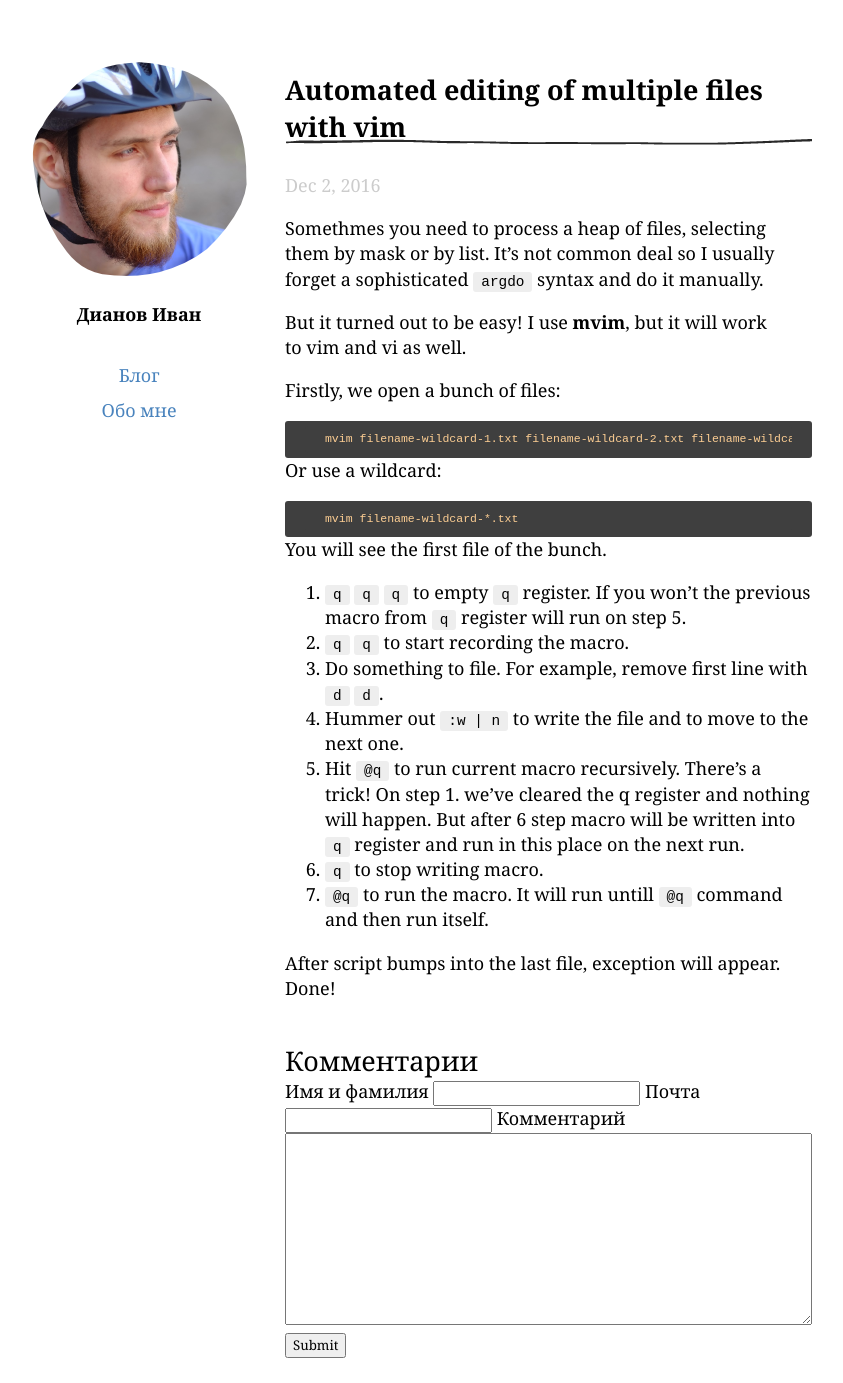
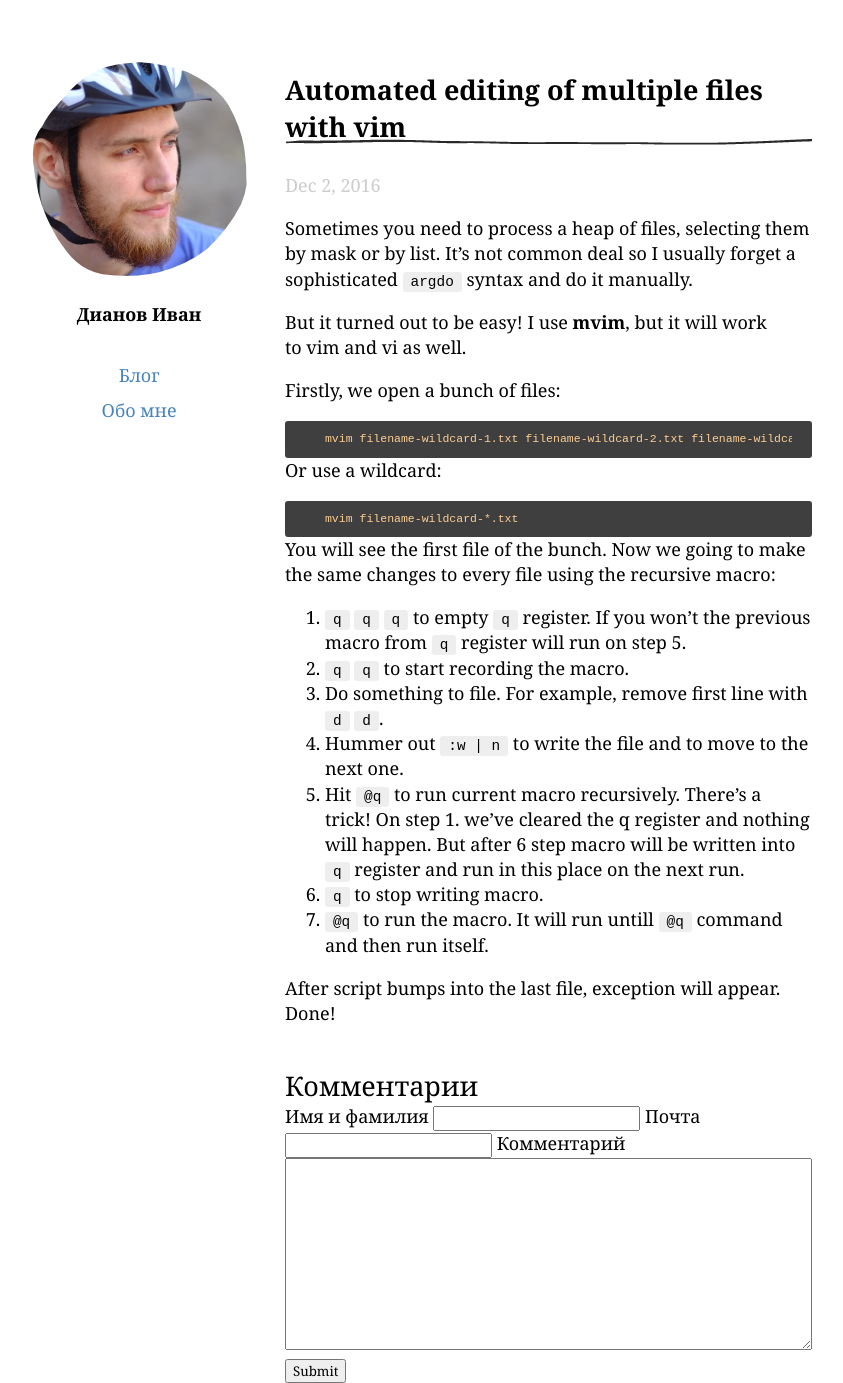
Before and after one commit to illus0r/dianov.org, a Jekyll site: the page built from _posts/2016-12-02-automated-editing-of-multiple-files-with-vim.md, in a window 1280 px wide. Shown: the whole page, without its empty margins (228-1071 px from the left). Built offline with Jekyll 4.4.1, drawn with Linux system fonts in a browser that asks for light colours; before the commit the page ends 1358 px from its top, so only the background shows below that.

Commit message:
Updated 2016-12-02-automated-editing-of-multiple-files-with-vim.md

````diff
--- a/_posts/2016-12-02-automated-editing-of-multiple-files-with-vim.md
+++ b/_posts/2016-12-02-automated-editing-of-multiple-files-with-vim.md
@@ -3,7 +3,7 @@ layout: post
 published: true
 title: Automated editing of multiple files with vim
 ---
-Somethmes you need to process a heap of files, selecting them by mask or by list. It's not common deal so I usually forget a sophisticated `argdo` syntax and do it manually.
+Sometimes you need to process a heap of files, selecting them by mask or by list. It's not common deal so I usually forget a sophisticated `argdo` syntax and do it manually.
 
 But it turned out to be easy! I use **mvim**, but it will work to vim and vi as well.
 
@@ -19,7 +19,7 @@ Or use a wildcard:
 mvim filename-wildcard-*.txt
 ```
 
-You will see the first file of the bunch.
+You will see the first file of the bunch. Now we going to make the same changes to every file using the recursive macro:
 
 1. `q` `q` `q` to empty `q` register. If you won't the previous macro from `q` register will run on step 5.
 2. `q` `q` to start recording the macro.
````
